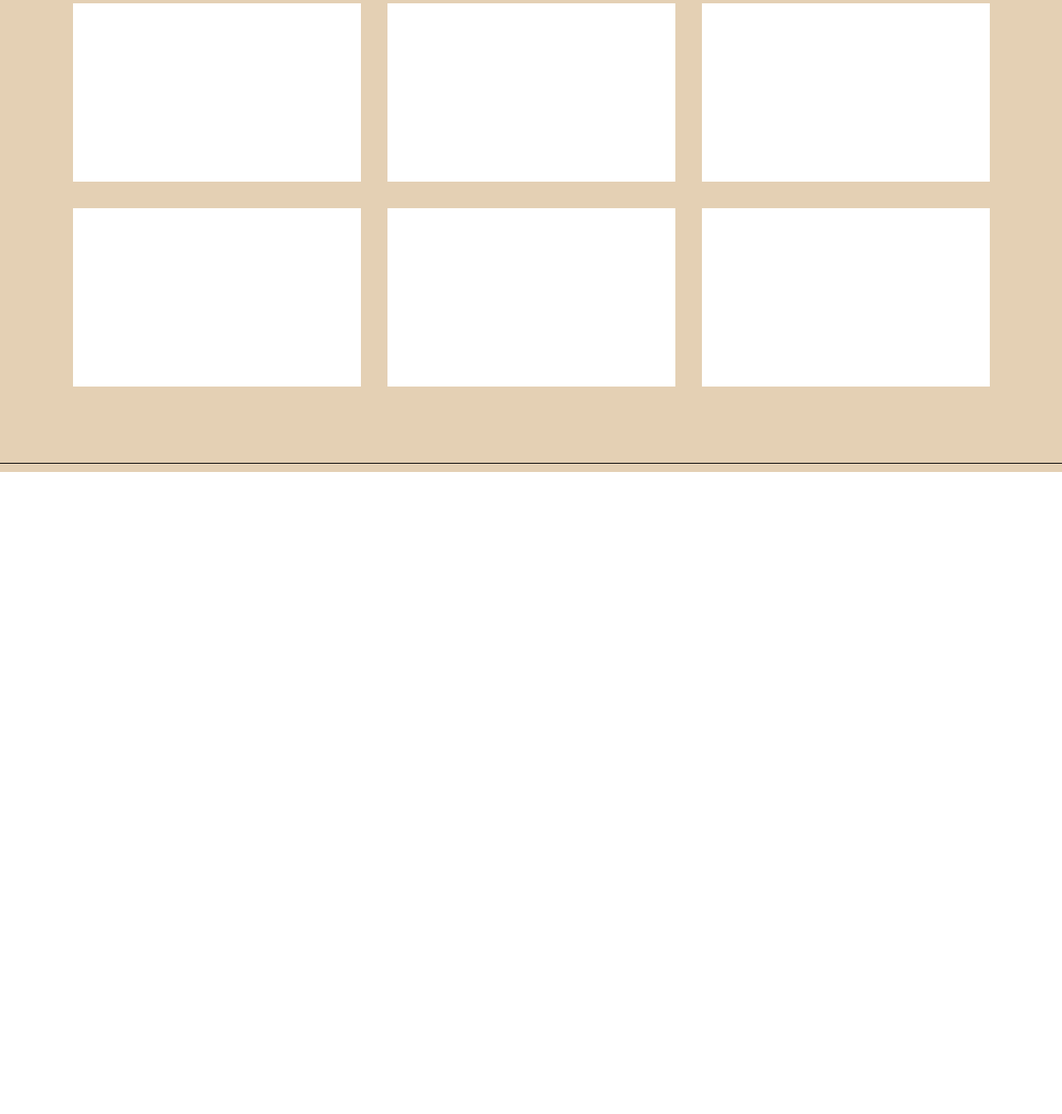
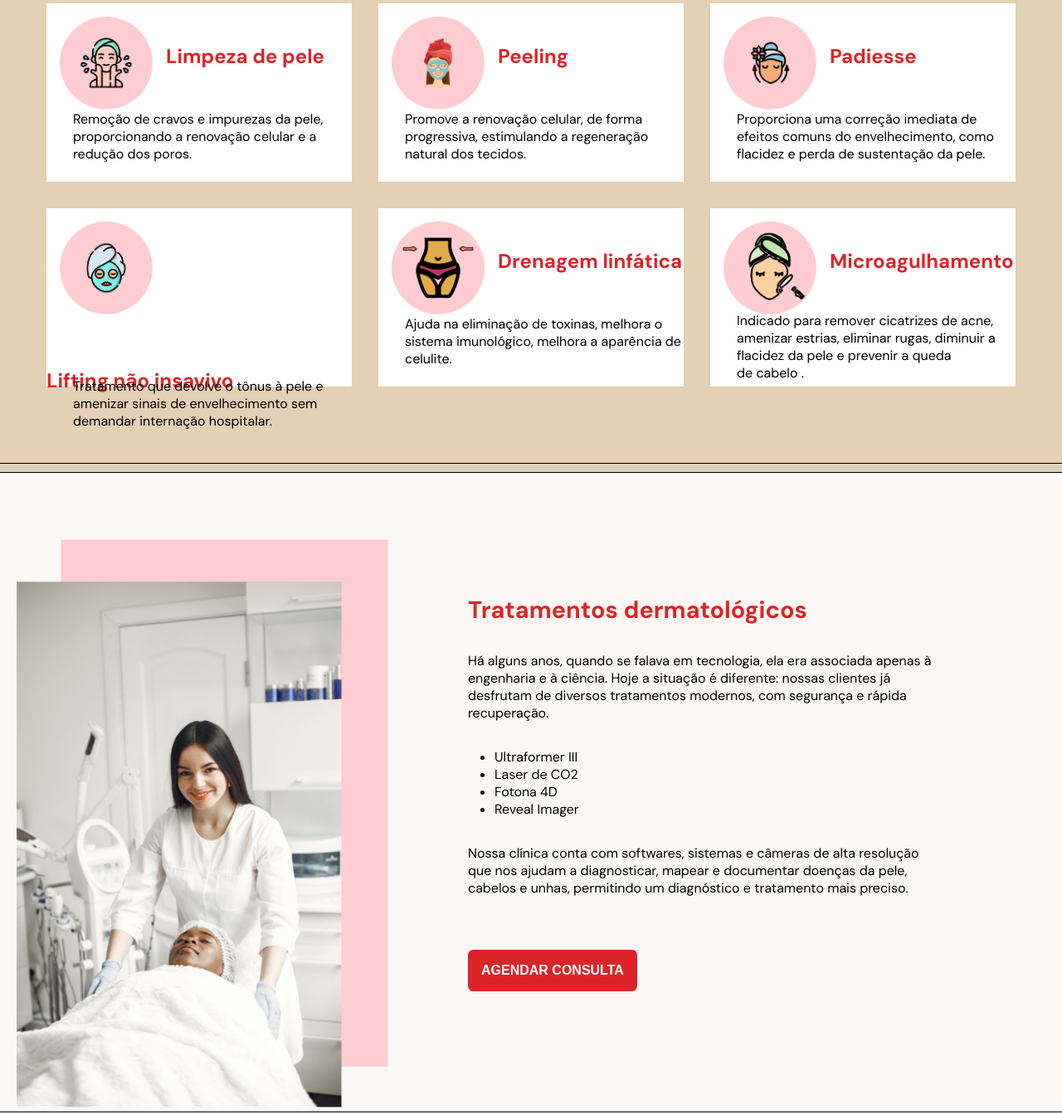
Before and after one commit to CaioMAS/clinicaEstetica, a plain HTML site: page index.html in a window 1280 px wide. Shown: the part 979-2322 px from the top of the page at 83% size. Before the commit the page ends 1548 px from the top, so only its background shows below. Drawn offline with Linux system fonts and the light colour scheme.

Commit message:
Alterções no CSS

```diff
--- a/index.html
+++ b/index.html
@@ -62,16 +62,62 @@
         <div class="containerTratamentos">
             <h2>Tratamentos estéticos</h2>
             <div class="quadroTratamentos">
-                <div class="tratamentos"></div>
-                <div class="tratamentos"></div>
-                <div class="tratamentos"></div>
-                <div class="tratamentos"></div>
-                <div class="tratamentos"></div>
-                <div class="tratamentos"></div>
+                <div class="tratamentos">
+                    <img src="image/01.png" alt="Imagem-tratamento" class="imgTratamentos">
+                    <h2 class="titleTratamento">Limpeza de pele</h2>
+                    <p class="txtTratamento">Remoção de cravos e impurezas da pele, proporcionando a renovação celular e a <br> redução dos poros.</p>
+                </div>
+                <div class="tratamentos">
+                    <img src="image/02.png" alt="Imagem-tratamento" class="imgTratamentos">
+                    <h2 class="titleTratamento">Peeling</h2>
+                    <p class="txtTratamento">Promove a renovação celular, de forma progressiva, estimulando a regeneração <br> natural dos tecidos.</p>
+                </div>
+                <div class="tratamentos">
+                    <img src="image/03.png" alt="Imagem-tratamento" class="imgTratamentos">
+                    <h2 class="titleTratamento">Padiesse</h2>
+                    <p class="txtTratamento">Proporciona uma correção imediata de <br> efeitos comuns do envelhecimento, como flacidez e perda de sustentação da pele.</p>
+                </div>
+                <div class="tratamentos">
+                    <img src="image/04.png" alt="Imagem-tratamento" class="imgTratamentos">
+                    <h2 class="titleTratamento">Lifting não insavivo</h2>
+                    <p class="txtTratamento">Tratamento que devolve o tônus à pele e amenizar sinais de envelhecimento sem demandar internação hospitalar.</p>
+                </div>
+                <div class="tratamentos">
+                    <img src="image/05.png" alt="Imagem-tratamento" class="imgTratamentos">
+                    <h2 class="titleTratamento">Drenagem linfática</h2>
+                    <p class="txtTratamento">Ajuda na eliminação de toxinas, melhora o sistema imunológico, melhora a aparência de celulite.</p>
+                </div>
+                <div class="tratamentos">
+                    <img src="image/06.png" alt="Imagem-tratamento" class="imgTratamentos">
+                    <h2 class="titleTratamento">Microagulhamento</h2>
+                    <p class="txtTratamento">Indicado para remover cicatrizes de acne, amenizar estrias, eliminar rugas, diminuir a flacidez da pele e prevenir a queda <br> de cabelo .</p>
+                </div>
+            </div>
+        </div>
+    </div>
+
+    <div class="terceiroContainer">
+        <div class="tratamentoDermatologico">
+            <div class="divImagem">
+                <img src="image/mulher-e-paciente.png" alt="">
+            </div>
+            <div class="divTextos">
+                <h2>Tratamentos dermatológicos</h2>
+                <p>Há alguns anos, quando se falava em tecnologia, ela era associada apenas à engenharia e à ciência. Hoje a situação é diferente: nossas clientes já desfrutam de diversos tratamentos modernos, com segurança e rápida recuperação.</p>
+                <ul>
+                    <li>Ultraformer III</li>
+                    <li>Laser de CO2</li>
+                    <li>Fotona 4D </li>
+                    <li>Reveal Imager</li>
+                </ul>
+                <p>Nossa clínica conta com softwares, sistemas e câmeras de alta resolução que nos ajudam a diagnosticar, mapear e documentar doenças da pele, cabelos e unhas, permitindo um diagnóstico e tratamento mais preciso.</p>
+                <button id="buttonTratamentos" class="buttonHeader">AGENDAR CONSULTA</button>
             </div>
         </div>
     </div>
 
 
+
+
 </body>
 </html>
--- a/style.css
+++ b/style.css
@@ -8,6 +8,7 @@
 :root{
     --color-red: #DC2428;
 }
+
 
 header {
     display: flex;
@@ -160,14 +161,85 @@ nav {
 }
 
 .tratamentos {
-    width: 21.688rem;
+    width: 23rem;
     height: 13.438rem;
     grid-area: "tratamentos";
     background-color: white;
+    display: flex;
+    flex-wrap: wrap;
+
 
 }
 
+.imgTratamentos {
+    width: 7rem;
+    height: 7rem;
+    padding: 1rem;
+}
 
+.titleTratamento{
+    margin-top: 3rem;
+    color: var(--color-red);
+}
+
+.txtTratamento{
+    position: relative;
+    top: -1.2rem;
+    left: 2rem;
+
+}
+
+.terceiroContainer{
+    display: flex;
+    flex-direction: column;
+    width: 100%;
+    background-color:  #FCF8F5;
+    align-items: center;
+    font-family: 'DM Sans', sans-serif;
+    height: 51.5rem;
+}
+
+.tratamentoDermatologico{
+    width: 87.5rem;
+    border: 1px solid black;
+    background-color: #FCF8F5;
+    display: flex;
+    align-items: center;
+
+}
+
+.divImagem{
+
+    margin: 5rem 6rem 0rem 5rem;
+}
+
+.divImagem > img {
+    width: 28rem;
+}
+
+.divTextos {
+    max-width: 35rem;
+
+}
+
+.divTextos > h2 {
+    font-size: 1.8rem;
+    color: var(--color-red);
+
+}
+
+.divTextos > p {
+    padding-top: 2rem;
+    padding-bottom: 2rem;
+}
+
+.divTextos > ul {
+    padding-left: 2rem;
+}
+
+#buttonTratamentos {
+    margin-top: 2rem;
+}
 
 
 
```
Also changed, not shown: image/01.png (added), image/02.png (added), image/03.png (added), image/04.png (added), image/05.png (added), image/06.png (added), image/mulher-e-paciente.png (added).
